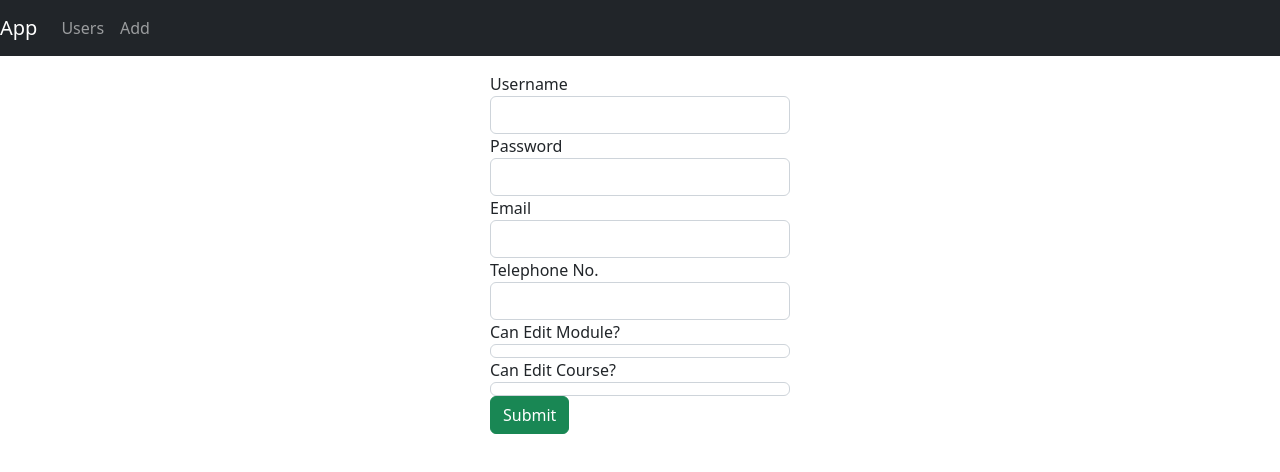
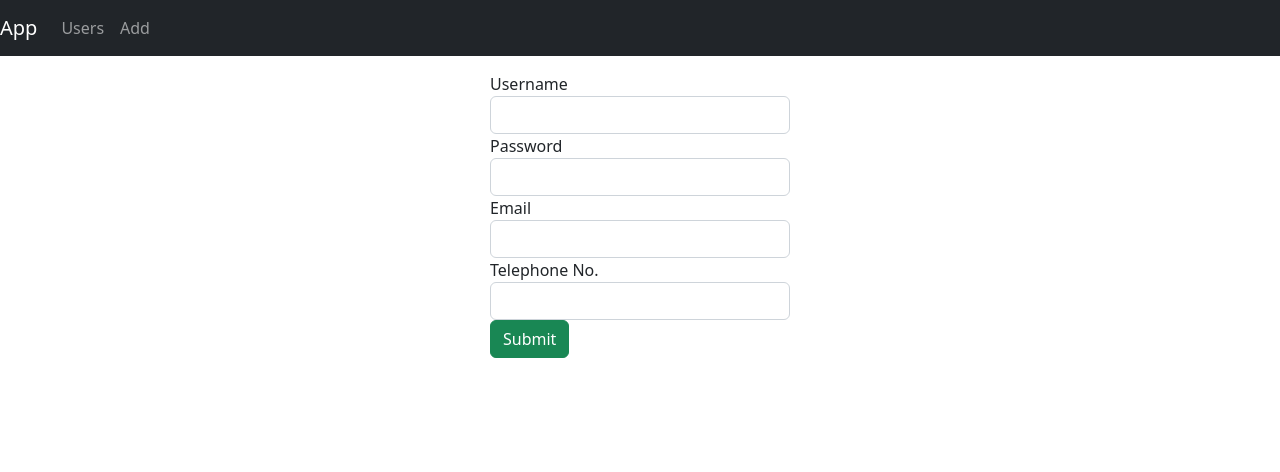
Before and after one commit to CrazyOldBuffalo/new-attendance-system, a React (Create React App) app in the folder frontend/: page /add in a window 1280 px wide. Shown: the top 472 px of the page. Built offline with nearby package versions, Linux system fonts and the light colour scheme.

Commit message:
Fixed create user form.

```diff
--- a/frontend/src/components/add-user.component.js
+++ b/frontend/src/components/add-user.component.js
@@ -24,6 +24,8 @@ class AddUser extends Component {
       telephone: "",
       canEditModule: false,
       canEditCourse: false,
+
+      message: "",
     };
   }
 
@@ -88,6 +90,7 @@ class AddUser extends Component {
             telephone: response.data.telephone,
             canEditModule: response.data.canEditModule,
             canEditCourse: response.data.canEditCourse,
+            message: "The User was created successfully!"
         });
         console.log(response.data);
       })
@@ -136,7 +139,7 @@ class AddUser extends Component {
             <div className="form-group">
                 <label htmlFor="password">Password</label>
                 <input
-                    type="text"
+                    type="password"
                     className="form-control"
                     id="password"
                     required
@@ -149,7 +152,7 @@ class AddUser extends Component {
             <div className="form-group">
                 <label htmlFor="email">Email</label>
                 <input
-                  type="text"
+                  type="email"
                   className="form-control"
                   id="email"
                   required
@@ -172,36 +175,10 @@ class AddUser extends Component {
                 />
             </div>
 
-            <div className="form-group">
-                <label htmlFor="canEditModule">Can Edit Module? </label>
-                <input
-                  type="checkbox" checked="checked"
-                  className="form-control"
-                  id="canEditModule"
-                  required
-                  value={this.state.canEditModule}
-                  onChange={this.onChangeCanEditModule}
-                  name="canEditModule"
-                />
-            </div>
-
-            <div className="form-group">
-                <label htmlFor="canEditCourse">Can Edit Course? </label>
-                <input
-                  type="checkbox"
-
-                  className="form-control"
-                  id="canEditCourse"
-                  required
-                  value={this.state.canEditCourse}
-                  onChange={this.onChangeCanEditCourse}
-                  name="canEditCourse"
-                />
-            </div>
-
             <button onClick={this.saveUser} className="btn btn-success">
                 Submit
               </button>
+              <p>{this.state.message}</p>
             </div>
           )}
           </div>
```
Also changed, not shown: 1 other file (tests, documents, lock files or other folders).
